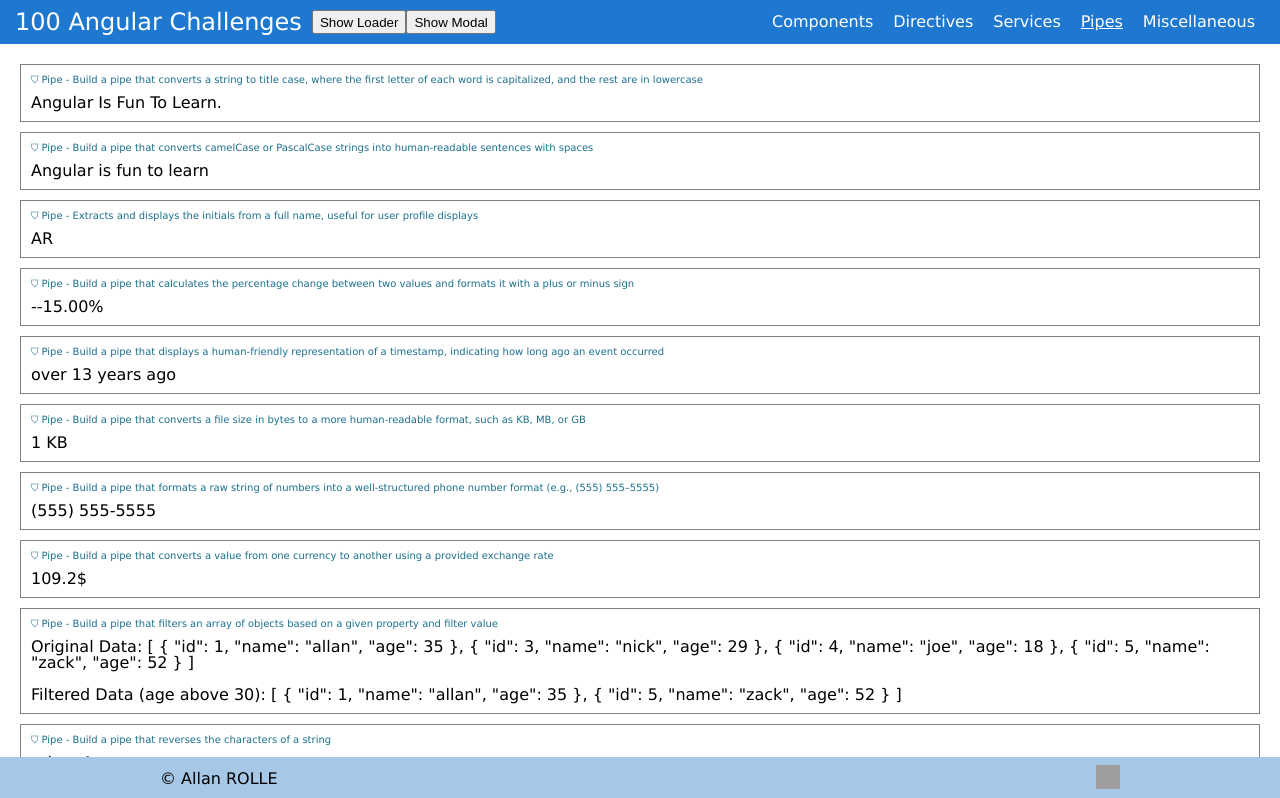
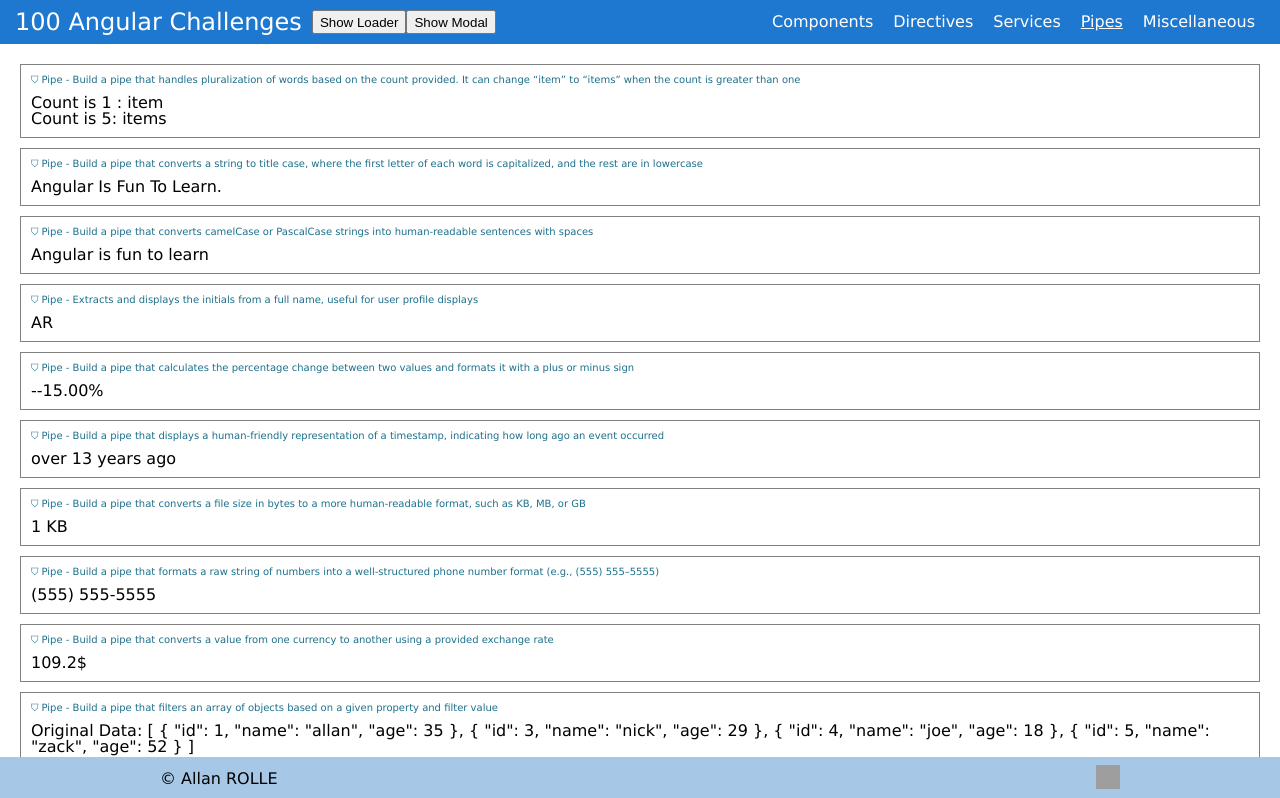
Before and after one commit to Portfolio-Allan-Rolle/100AngularChallenges, an Angular app: page /pipes in a window 1280 px wide. Shown: the top 798 px of the page. Built offline with nearby package versions, Linux system fonts and the light colour scheme; grey boxes are pictures that could not be loaded.

Commit message:
Pluralize pipe complete

```diff
--- /dev/null
+++ b/src/app/pipes/pluralize.pipe.ts
@@ -0,0 +1,17 @@
+import { Pipe, PipeTransform } from '@angular/core';
+
+@Pipe({
+  name: 'pluralize',
+})
+export class PluralizePipe implements PipeTransform {
+  transform(word: string, count: number): string {
+    if (!word) return '';
+
+    if (count === 1) {
+      return word;
+    } else {
+      // Simple rule for adding "s" to make it plural
+      return word + 's';
+    }
+  }
+}
--- a/src/app/routes/pipes-documentation/pipes-documentation.component.html
+++ b/src/app/routes/pipes-documentation/pipes-documentation.component.html
@@ -1,9 +1,22 @@
+<app-container
+  [title]="
+    'Pipe - Build a pipe that handles pluralization of words based on the count provided. It can change “item” to “items” when the count is greater than one'
+  "
+>
+
+  <p>Count is 1 : {{ "item" | pluralize: 1 }}</p>
+  <!-- Output: "item" -->
+
+  <p>Count is 5: {{ "item" | pluralize: 5 }}</p>
+  <!-- Output: "items" -->
+</app-container>
+
 <app-container
   [title]="
     'Pipe - Build a pipe that converts a string to title case, where the first letter of each word is capitalized, and the rest are in lowercase'
   "
 >
-  <p>{{ 'angular is fun to learn.' | titleCase }}</p>
+  <p>{{ "angular is fun to learn." | titleCase }}</p>
 </app-container>
 
 <app-container
--- a/src/app/routes/pipes-documentation/pipes-documentation.component.ts
+++ b/src/app/routes/pipes-documentation/pipes-documentation.component.ts
@@ -20,10 +20,12 @@ import { PercentChangePipe } from '../../pipes/percent-change.pipe';
 import { InitialsPipe } from '../../pipes/initials.pipe';
 import { CamelCaseToSpacesPipe } from '../../pipes/camel-case-to-spaces.pipe';
 import { TitleCasePipe } from '../../pipes/title-case.pipe';
+import { PluralizePipe } from '../../pipes/pluralize.pipe';
 
 @Component({
   selector: 'app-pipes-documentation',
   imports: [
+    PluralizePipe,
     TitleCasePipe,
     CamelCaseToSpacesPipe,
     InitialsPipe,
```
Also changed, not shown: 2 other files (tests, documents, lock files or other folders).
